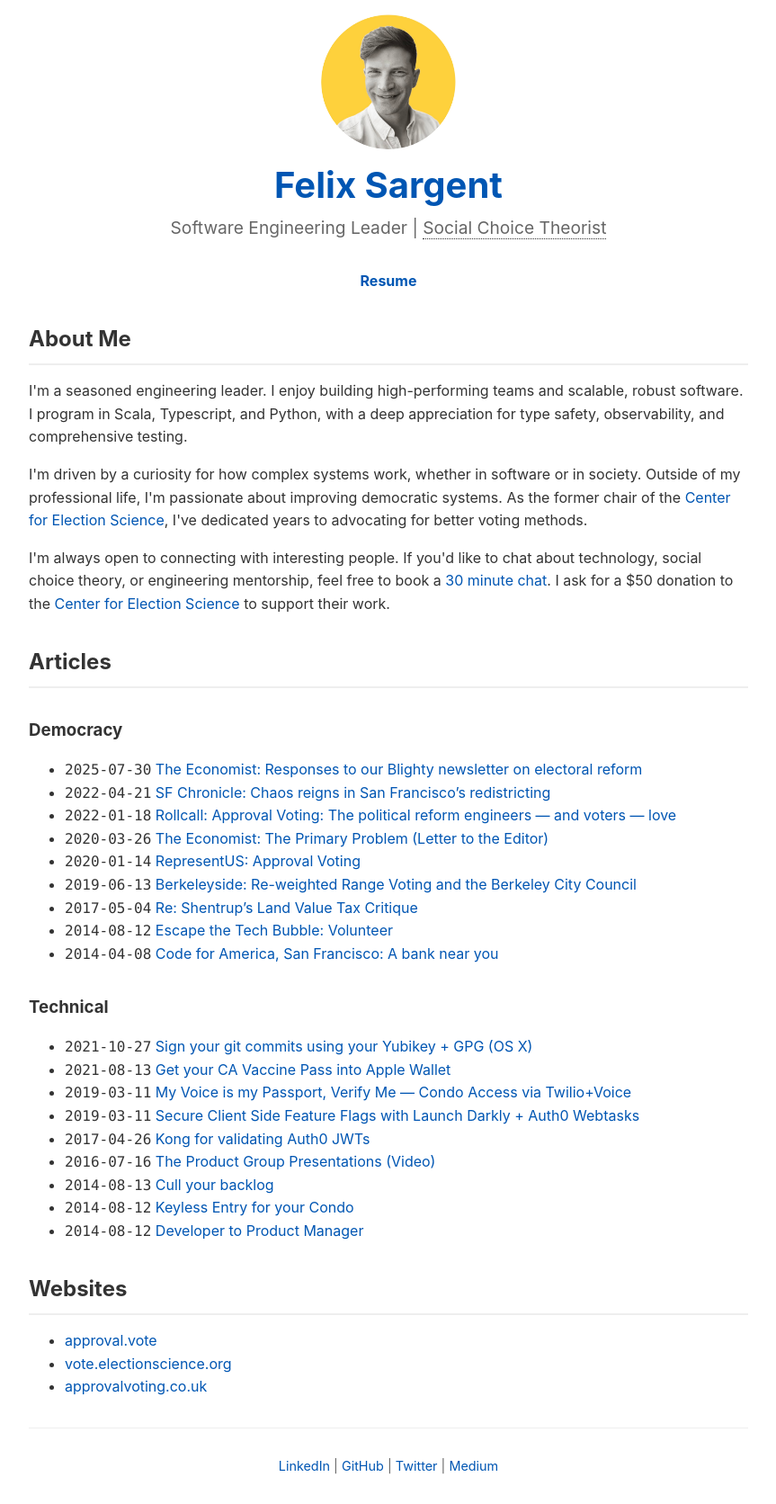
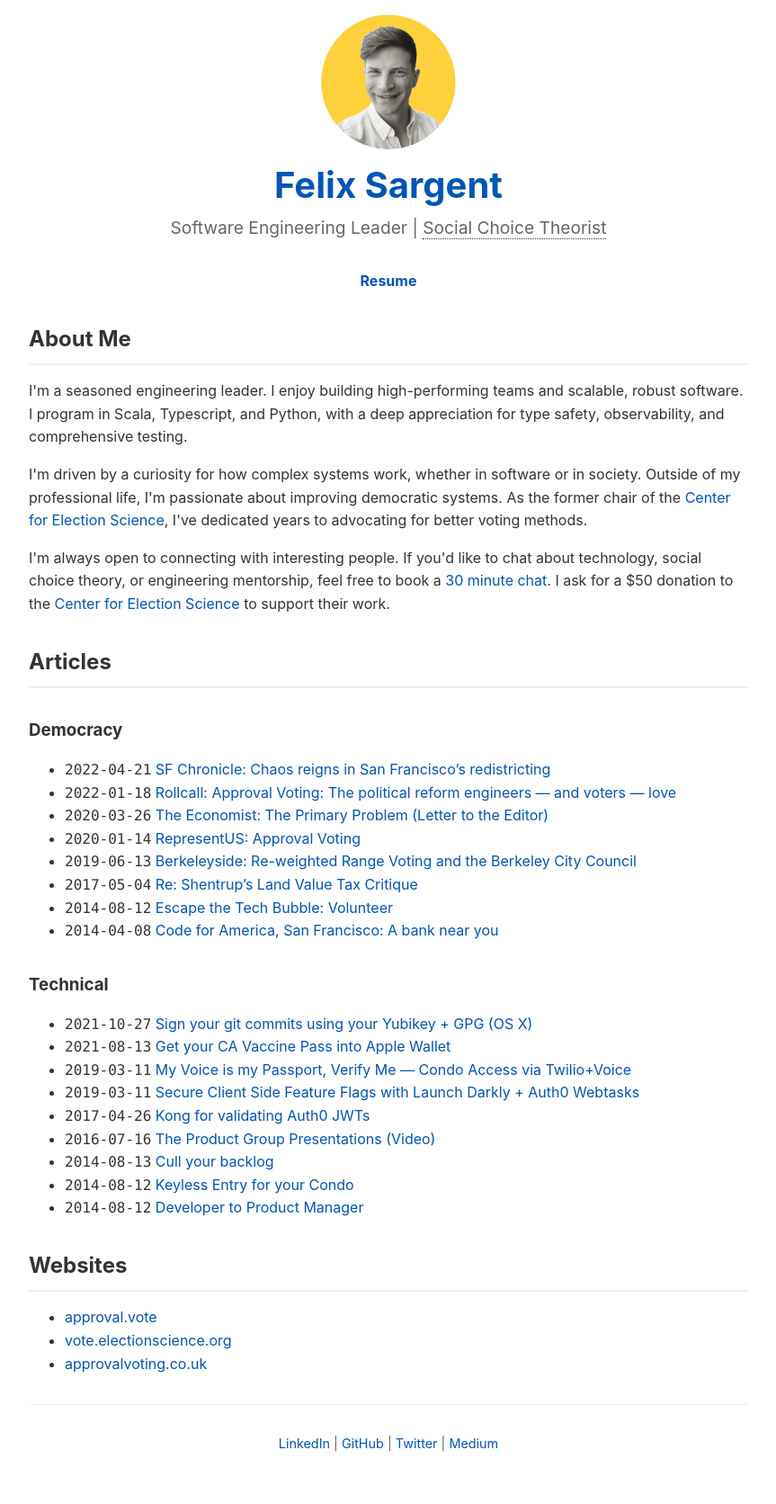
Before and after one commit to fsargent/fsargent.github.io, a Jekyll site: the page built from index.html, in a window 1280 px wide. Shown: the whole page at 90% size, without its empty margins (208-1071 px from the left). Built offline with Jekyll 4.4.1, drawn with Linux system fonts in a browser that asks for light colours; after the commit the page ends 1646 px from its top, so only the background shows below that; some of the changed lines change nothing that is shown.

Commit message:
Update link and text in economist-letter.md

```diff
--- a/_posts/2025-07-30-economist-letter.md
+++ b/_posts/2025-07-30-economist-letter.md
@@ -1,29 +1 @@
----
-layout: default
-title: "The Economist: Responses to our Blighty newsletter on electoral reform"
-date: 2025-07-30
-category: "Democracy"
-description: "Response to the newsletter on electoral reform, advocating for empowerment over compulsion."
----
-
-## Response to the newsletter on electoral reform
-
-*Originally published at [https://www.economist.com/letters/2025/07/28/our-blighty-newsletter-on-electoral-reform-prompted-readers-to-respond](https://www.economist.com/letters/2025/07/28/our-blighty-newsletter-on-electoral-reform-prompted-readers-to-respond)*
-*In response to [https://www.economist.com/britain/2025/07/22/blighty-newsletter-can-electoral-reform-fix-britains-growth](Blighty newsletter: Can electoral reform fix Britain’s growth?)
-
-I appreciated Matthew Holehouse’s arguments on the case for mandatory voting. He correctly identifies the democratic risks of an electorate skewed towards older, wealthier homeowners, but the proposed solution addresses a symptom rather than the root cause.
-
-The core problem is not that too few people vote, but that our system offers them little reason to engage. A better approach is to give people a reason to be motivated to vote.
-
-Our current first-past-the-post system actively discourages this. It forces citizens to compress nuanced views into a single “X” and punishes those who support smaller parties by splitting the vote, often allowing a candidate with narrow but concentrated support to win over rivals with broader but divided appeal.
-
-The first, most crucial reform is to fix this by adopting a more expressive ballot. With systems like approval voting, for instance, voters can support all candidates they find acceptable. This immediately liberates voters to choose their true favourites without fear of wasting their vote, providing a far richer and more accurate picture of public sentiment.
-
-A proportional voting system would be a further step towards a government that more accurately represents the nation’s political will, forcing the consensus-building that leads to more stable, pro-growth policy.
-
-Instead of compulsion, let’s pursue empowerment. By improving the act of voting itself, we can motivate citizens to participate, leading to a democracy that is not only more representative but also more robust.
-
-FELIX SARGENT
-Former chair
-Centre for Election Science
-London
+*In response to [Blighty newsletter: Can electoral reform fix Britain’s growth?](https://www.economist.com/britain/2025/07/22/blighty-newsletter-can-electoral-reform-fix-britains-growth)*
```
